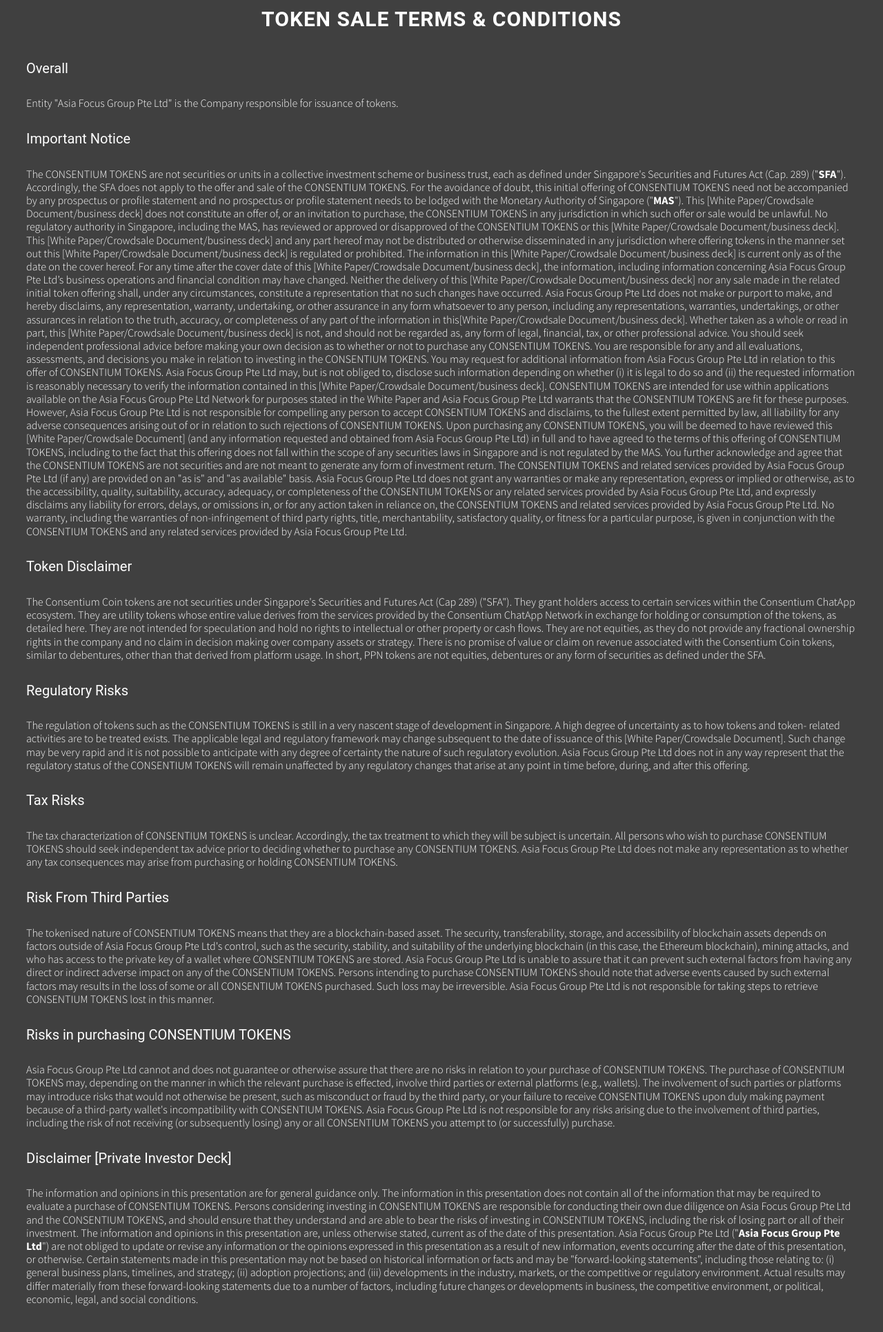
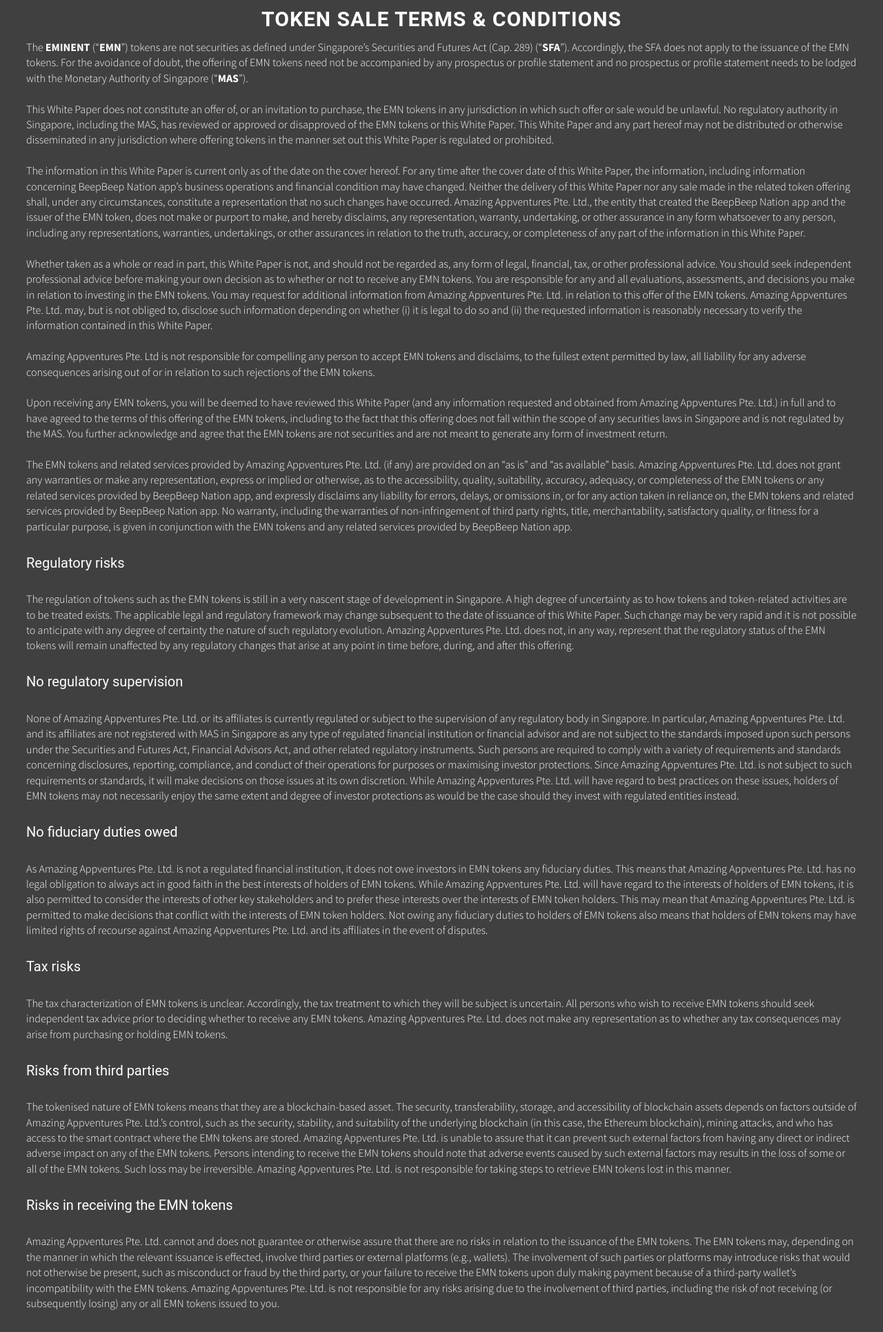
Before and after one commit to bkmsx/wpay-kyc, a PHP site: page /terms-conditions.html in a window 1280 px wide. Shown: the whole page at 69% size. Before the commit the page ends 1893 px from the top, so only its background shows below. Run offline with PHP 8.4, Linux system fonts and the light colour scheme; some libraries are stand-ins or nearby versions.

Commit message:
change consentium to Eminent

```diff
--- a/sign-in.html
+++ b/sign-in.html
@@ -115,7 +115,7 @@
       </div>
       <div class="col-md-4 col-sm-3 v-pad">
         <div class="copyright">
-          <span class="small-font">© 2018 ASIA FOCUS GROUP PTE LTD. All Rights Reserved.</span>
+          <span class="small-font">Copyright © 2018 Amazing Appventures Pte. Ltd.</span>
           <br><br>
 
           <!--<span class="small-font">Privacy Policy &nbsp;| &nbsp;Terms of Service</span>-->
--- a/sign-up.html
+++ b/sign-up.html
@@ -118,7 +118,7 @@
       </div>
       <div class="col-md-4 col-sm-3 v-pad">
         <div class="copyright">
-          <span class="small-font">© 2018 ASIA FOCUS GROUP PTE LTD. All Rights Reserved.</span>
+          <span class="small-font">Copyright © 2018 Amazing Appventures Pte. Ltd.</span>
           <br><br>
 
           <!--<span class="small-font">Privacy Policy &nbsp;| &nbsp;Terms of Service</span>-->
--- a/step.html
+++ b/step.html
@@ -316,7 +316,7 @@ function changeFile(){
       </div>
       <div class="col-md-4 col-sm-3 v-pad">
         <div class="copyright">
-          <span class="small-font">© 2018 ASIA FOCUS GROUP PTE LTD. All Rights Reserved.</span>
+          <span class="small-font">Copyright © 2018 Amazing Appventures Pte. Ltd.</span>
           <br><br>
 
           <!--<span class="small-font">Privacy Policy &nbsp;| &nbsp;Terms of Service</span>-->
--- a/terms-conditions.html
+++ b/terms-conditions.html
@@ -30,144 +30,31 @@
 <h2 style="text-align: center;font-weight: bold;">Token Sale Terms & Conditions</h2>
 <div style="padding:30px; padding-top: 10px; line-height: 1.2">
       <p>
-        <h4>Overall</h4>
-        Entity "Asia Focus Group Pte Ltd" is the Company responsible for issuance of tokens.
-        <h4>Important Notice</h4>
-        The CONSENTIUM TOKENS are not securities or units in a collective investment scheme or
-        business trust, each as defined under Singapore's Securities and Futures Act (Cap. 289)
-        ("<b>SFA</b>"). Accordingly, the SFA does not apply to the offer and sale of the CONSENTIUM
-        TOKENS. For the avoidance of doubt, this initial offering of CONSENTIUM TOKENS need
-        not be accompanied by any prospectus or profile statement and no prospectus or profile
-        statement needs to be lodged with the Monetary Authority of Singapore ("<b>MAS</b>").
-        This [White Paper/Crowdsale Document/business deck] does not constitute an offer of, or an
-        invitation to purchase, the CONSENTIUM TOKENS in any jurisdiction in which such offer or
-        sale would be unlawful. No regulatory authority in Singapore, including the MAS, has
-        reviewed or approved or disapproved of the CONSENTIUM TOKENS or this [White
-        Paper/Crowdsale Document/business deck]. This [White Paper/Crowdsale
-        Document/business deck] and any part hereof may not be distributed or otherwise
-        disseminated in any jurisdiction where offering tokens in the manner set out this [White
-        Paper/Crowdsale Document/business deck] is regulated or prohibited.
-        The information in this [White Paper/Crowdsale Document/business deck] is current only as
-        of the date on the cover hereof. For any time after the cover date of this [White
-        Paper/Crowdsale Document/business deck], the information, including information
-        concerning Asia Focus Group Pte Ltd’s business operations and financial condition may
-        have changed. Neither the delivery of this [White Paper/Crowdsale Document/business
-        deck] nor any sale made in the related initial token offering shall, under any circumstances,
-        constitute a representation that no such changes have occurred. Asia Focus Group Pte Ltd
-        does not make or purport to make, and hereby disclaims, any representation, warranty,
-        undertaking, or other assurance in any form whatsoever to any person, including any
-        representations, warranties, undertakings, or other assurances in relation to the truth,
-        accuracy, or completeness of any part of the information in this[White Paper/Crowdsale
-        Document/business deck].
-        Whether taken as a whole or read in part, this [White Paper/Crowdsale Document/business
-        deck] is not, and should not be regarded as, any form of legal, financial, tax, or other
-        professional advice. You should seek independent professional advice before making your
-        own decision as to whether or not to purchase any CONSENTIUM TOKENS. You are
-        responsible for any and all evaluations, assessments, and decisions you make in relation to
-        investing in the CONSENTIUM TOKENS. You may request for additional information from
-        Asia Focus Group Pte Ltd in relation to this offer of CONSENTIUM TOKENS. Asia Focus
-        Group Pte Ltd may, but is not obliged to, disclose such information depending on whether (i)
-        it is legal to do so and (ii) the requested information is reasonably necessary to verify the
-        information contained in this [White Paper/Crowdsale Document/business deck].
-        CONSENTIUM TOKENS are intended for use within applications available on the Asia
-        Focus Group Pte Ltd Network for purposes stated in the White Paper and Asia Focus Group
-        Pte Ltd warrants that the CONSENTIUM TOKENS are fit for these purposes.
-        However, Asia Focus Group Pte Ltd is not responsible for compelling any person to accept
-        CONSENTIUM TOKENS and disclaims, to the fullest extent permitted by law, all liability for
-        any adverse consequences arising out of or in relation to such rejections of CONSENTIUM
-        TOKENS.
-        Upon purchasing any CONSENTIUM TOKENS, you will be deemed to have reviewed this
-        [White Paper/Crowdsale Document] (and any information requested and obtained from Asia
-        Focus Group Pte Ltd) in full and to have agreed to the terms of this offering of
-        CONSENTIUM TOKENS, including to the fact that this offering does not fall within the scope
-
-        of any securities laws in Singapore and is not regulated by the MAS. You further
-        acknowledge and agree that the CONSENTIUM TOKENS are not securities and are not
-        meant to generate any form of investment return.
-        The CONSENTIUM TOKENS and related services provided by Asia Focus Group Pte Ltd (if
-        any) are provided on an "as is" and "as available" basis. Asia Focus Group Pte Ltd does not
-        grant any warranties or make any representation, express or implied or otherwise, as to the
-        accessibility, quality, suitability, accuracy, adequacy, or completeness of the CONSENTIUM
-        TOKENS or any related services provided by Asia Focus Group Pte Ltd, and expressly
-        disclaims any liability for errors, delays, or omissions in, or for any action taken in reliance
-        on, the CONSENTIUM TOKENS and related services provided by Asia Focus Group Pte
-        Ltd. No warranty, including the warranties of non-infringement of third party rights, title,
-        merchantability, satisfactory quality, or fitness for a particular purpose, is given in
-        conjunction with the CONSENTIUM TOKENS and any related services provided by Asia
-        Focus Group Pte Ltd.
-        <h4>Token Disclaimer</h4>
-        The Consentium Coin tokens are not securities under Singapore's Securities and Futures
-        Act (Cap 289) ("SFA"). They grant holders access to certain services within the
-        Consentium ChatApp ecosystem. They are utility tokens whose entire value derives from
-        the services provided by the Consentium ChatApp Network in exchange for holding or
-        consumption of the tokens, as detailed here. They are not intended for speculation and hold
-        no rights to intellectual or other property or cash flows. They are not equities, as they do not
-        provide any fractional ownership rights in the company and no claim in decision making over
-        company assets or strategy. There is no promise of value or claim on revenue associated
-        with the Consentium Coin tokens, similar to debentures, other than that derived from
-        platform usage. In short, PPN tokens are not equities, debentures or any form of securities
-        as defined under the SFA.
-        <h4>Regulatory Risks</h4>
-        The regulation of tokens such as the CONSENTIUM TOKENS is still in a very nascent stage
-        of development in Singapore. A high degree of uncertainty as to how tokens and token-
-        related activities are to be treated exists. The applicable legal and regulatory framework may
-        change subsequent to the date of issuance of this [White Paper/Crowdsale Document].
-        Such change may be very rapid and it is not possible to anticipate with any degree of
-        certainty the nature of such regulatory evolution. Asia Focus Group Pte Ltd does not in any
-        way represent that the regulatory status of the CONSENTIUM TOKENS will remain
-        unaffected by any regulatory changes that arise at any point in time before, during, and after
-        this offering.
-        <h4>Tax Risks</h4>
-        The tax characterization of CONSENTIUM TOKENS is unclear. Accordingly, the tax
-        treatment to which they will be subject is uncertain. All persons who wish to purchase
-        CONSENTIUM TOKENS should seek independent tax advice prior to deciding whether to
-        purchase any CONSENTIUM TOKENS. Asia Focus Group Pte Ltd does not make any
-        representation as to whether any tax consequences may arise from purchasing or holding
-        CONSENTIUM TOKENS.
-        <h4>Risk From Third Parties</h4>
-
-        The tokenised nature of CONSENTIUM TOKENS means that they are a blockchain-based
-        asset. The security, transferability, storage, and accessibility of blockchain assets depends
-        on factors outside of Asia Focus Group Pte Ltd's control, such as the security, stability, and
-        suitability of the underlying blockchain (in this case, the Ethereum blockchain), mining
-        attacks, and who has access to the private key of a wallet where CONSENTIUM TOKENS
-        are stored. Asia Focus Group Pte Ltd is unable to assure that it can prevent such external
-        factors from having any direct or indirect adverse impact on any of the CONSENTIUM
-        TOKENS. Persons intending to purchase CONSENTIUM TOKENS should note that adverse
-        events caused by such external factors may results in the loss of some or all CONSENTIUM
-        TOKENS purchased. Such loss may be irreversible. Asia Focus Group Pte Ltd is not
-        responsible for taking steps to retrieve CONSENTIUM TOKENS lost in this manner.
-        <h4>Risks in purchasing CONSENTIUM TOKENS</h4>
-        Asia Focus Group Pte Ltd cannot and does not guarantee or otherwise assure that there are
-        no risks in relation to your purchase of CONSENTIUM TOKENS. The purchase of
-        CONSENTIUM TOKENS may, depending on the manner in which the relevant purchase is
-        effected, involve third parties or external platforms (e.g., wallets). The involvement of such
-        parties or platforms may introduce risks that would not otherwise be present, such as
-        misconduct or fraud by the third party, or your failure to receive CONSENTIUM TOKENS
-        upon duly making payment because of a third-party wallet's incompatibility with
-        CONSENTIUM TOKENS. Asia Focus Group Pte Ltd is not responsible for any risks arising
-        due to the involvement of third parties, including the risk of not receiving (or subsequently
-        losing) any or all CONSENTIUM TOKENS you attempt to (or successfully) purchase.
-        <h4>Disclaimer [Private Investor Deck]</h4>
-        The information and opinions in this presentation are for general guidance only. The
-        information in this presentation does not contain all of the information that may be required
-        to evaluate a purchase of CONSENTIUM TOKENS. Persons considering investing in
-        CONSENTIUM TOKENS are responsible for conducting their own due diligence on Asia
-        Focus Group Pte Ltd and the CONSENTIUM TOKENS, and should ensure that they
-        understand and are able to bear the risks of investing in CONSENTIUM TOKENS, including
-        the risk of losing part or all of their investment.
-        The information and opinions in this presentation are, unless otherwise stated, current as of
-        the date of this presentation. Asia Focus Group Pte Ltd ("<b>Asia Focus Group Pte Ltd</b>") are
-        not obliged to update or revise any information or the opinions expressed in this presentation
-        as a result of new information, events occurring after the date of this presentation, or
-        otherwise.
-        Certain statements made in this presentation may not be based on historical information or
-        facts and may be "forward-looking statements", including those relating to: (i) general
-        business plans, timelines, and strategy; (ii) adoption projections; and (iii) developments in
-        the industry, markets, or the competitive or regulatory environment. Actual results may differ
-        materially from these forward-looking statements due to a number of factors, including future
-        changes or developments in business, the competitive environment, or political, economic,
-        legal, and social conditions.
+        <p>The <strong>EMINENT</strong> (&ldquo;<strong>EMN</strong>&rdquo;) tokens are not securities as defined under Singapore&rsquo;s Securities and Futures Act (Cap. 289) (&ldquo;<strong>SFA</strong>&rdquo;). Accordingly, the SFA does not apply to the issuance of the EMN tokens. For the avoidance of doubt, the offering of EMN tokens need not be accompanied by any prospectus or profile statement and no prospectus or profile statement needs to be lodged with the Monetary Authority of Singapore (&ldquo;<strong>MAS</strong>&rdquo;).</p>
+        <p>&nbsp;</p>
+        <p>This White Paper does not constitute an offer of, or an invitation to purchase, the EMN tokens in any jurisdiction in which such offer or sale would be unlawful. No regulatory authority in Singapore, including the MAS, has reviewed or approved or disapproved of the EMN tokens or this White Paper. This White Paper and any part hereof may not be distributed or otherwise disseminated in any jurisdiction where offering tokens in the manner set out this White Paper is regulated or prohibited.</p>
+        <p>&nbsp;</p>
+        <p>The information in this White Paper is current only as of the date on the cover hereof. For any time after the cover date of this White Paper, the information, including information concerning BeepBeep Nation app&rsquo;s business operations and financial condition may have changed. Neither the delivery of this White Paper nor any sale made in the related token offering shall, under any circumstances, constitute a representation that no such changes have occurred. Amazing Appventures Pte. Ltd., the entity that created the BeepBeep Nation app and the issuer of the EMN token, does not make or purport to make, and hereby disclaims, any representation, warranty, undertaking, or other assurance in any form whatsoever to any person, including any representations, warranties, undertakings, or other assurances in relation to the truth, accuracy, or completeness of any part of the information in this White Paper.</p>
+        <p>&nbsp;</p>
+        <p>Whether taken as a whole or read in part, this White Paper is not, and should not be regarded as, any form of legal, financial, tax, or other professional advice. You should seek independent professional advice before making your own decision as to whether or not to receive any EMN tokens. You are responsible for any and all evaluations, assessments, and decisions you make in relation to investing in the EMN tokens. You may request for additional information from Amazing Appventures Pte. Ltd. in relation to this offer of the EMN tokens. Amazing Appventures Pte. Ltd. may, but is not obliged to, disclose such information depending on whether (i) it is legal to do so and (ii) the requested information is reasonably necessary to verify the information contained in this White Paper.</p>
+        <p>&nbsp;</p>
+        <p>Amazing Appventures Pte. Ltd is not responsible for compelling any person to accept EMN tokens and disclaims, to the fullest extent permitted by law, all liability for any adverse consequences arising out of or in relation to such rejections of the EMN tokens.</p>
+        <p>&nbsp;</p>
+        <p>Upon receiving any EMN tokens, you will be deemed to have reviewed this White Paper (and any information requested and obtained from Amazing Appventures Pte. Ltd.) in full and to have agreed to the terms of this offering of the EMN tokens, including to the fact that this offering does not fall within the scope of any securities laws in Singapore and is not regulated by the MAS. You further acknowledge and agree that the EMN tokens are not securities and are not meant to generate any form of investment return.</p>
+        <p>&nbsp;</p>
+        <p>The EMN tokens and related services provided by Amazing Appventures Pte. Ltd. (if any) are provided on an &ldquo;as is&rdquo; and &ldquo;as available&rdquo; basis. Amazing Appventures Pte. Ltd. does not grant any warranties or make any representation, express or implied or otherwise, as to the accessibility, quality, suitability, accuracy, adequacy, or completeness of the EMN tokens or any related services provided by BeepBeep Nation app, and expressly disclaims any liability for errors, delays, or omissions in, or for any action taken in reliance on, the EMN tokens and related services provided by BeepBeep Nation app. No warranty, including the warranties of non-infringement of third party rights, title, merchantability, satisfactory quality, or fitness for a particular purpose, is given in conjunction with the EMN tokens and any related services provided by BeepBeep Nation app.</p>
+        <h4>Regulatory risks</h4>
+        <p>The regulation of tokens such as the EMN tokens is still in a very nascent stage of development in Singapore. A high degree of uncertainty as to how tokens and token-related activities are to be treated exists. The applicable legal and regulatory framework may change subsequent to the date of issuance of this White Paper. Such change may be very rapid and it is not possible to anticipate with any degree of certainty the nature of such regulatory evolution. Amazing Appventures Pte. Ltd. does not, in any way, represent that the regulatory status of the EMN tokens will remain unaffected by any regulatory changes that arise at any point in time before, during, and after this offering.</p>
+        <h4>No regulatory supervision</h4>
+        <p>None of Amazing Appventures Pte. Ltd. or its affiliates is currently regulated or subject to the supervision of any regulatory body in Singapore. In particular, Amazing Appventures Pte. Ltd. and its affiliates are not registered with MAS in Singapore as any type of regulated financial institution or financial advisor and are not subject to the standards imposed upon such persons under the Securities and Futures Act, Financial Advisors Act, and other related regulatory instruments. Such persons are required to comply with a variety of requirements and standards concerning disclosures, reporting, compliance, and conduct of their operations for purposes or maximising investor protections. Since Amazing Appventures Pte. Ltd. is not subject to such requirements or standards, it will make decisions on those issues at its own discretion. While Amazing Appventures Pte. Ltd. will have regard to best practices on these issues, holders of EMN tokens may not necessarily enjoy the same extent and degree of investor protections as would be the case should they invest with regulated entities instead.</p>
+        <h4>No fiduciary duties owed</h4>
+        <p>As Amazing Appventures Pte. Ltd. is not a regulated financial institution, it does not owe investors in EMN tokens any fiduciary duties. This means that Amazing Appventures Pte. Ltd. has no legal obligation to always act in good faith in the best interests of holders of EMN tokens. While Amazing Appventures Pte. Ltd. will have regard to the interests of holders of EMN tokens, it is also permitted to consider the interests of other key stakeholders and to prefer these interests over the interests of EMN token holders. This may mean that Amazing Appventures Pte. Ltd. is permitted to make decisions that conflict with the interests of EMN token holders. Not owing any fiduciary duties to holders of EMN tokens also means that holders of EMN tokens may have limited rights of recourse against Amazing Appventures Pte. Ltd. and its affiliates in the event of disputes.</p>
+        <h4>Tax risks</h4>
+        <p>The tax characterization of EMN tokens is unclear. Accordingly, the tax treatment to which they will be subject is uncertain. All persons who wish to receive EMN tokens should seek independent tax advice prior to deciding whether to receive any EMN tokens. Amazing Appventures Pte. Ltd. does not make any representation as to whether any tax consequences may arise from purchasing or holding EMN tokens.</p>
+        <h4>Risks from third parties</h4>
+        <p>The tokenised nature of EMN tokens means that they are a blockchain-based asset. The security, transferability, storage, and accessibility of blockchain assets depends on factors outside of Amazing Appventures Pte. Ltd.&rsquo;s control, such as the security, stability, and suitability of the underlying blockchain (in this case, the Ethereum blockchain), mining attacks, and who has access to the smart contract where the EMN tokens are stored. Amazing Appventures Pte. Ltd. is unable to assure that it can prevent such external factors from having any direct or indirect adverse impact on any of the EMN tokens. Persons intending to receive the EMN tokens should note that adverse events caused by such external factors may results in the loss of some or all of the EMN tokens. Such loss may be irreversible. Amazing Appventures Pte. Ltd. is not responsible for taking steps to retrieve EMN tokens lost in this manner.</p>
+        <h4>Risks in receiving the EMN tokens</h4>
+        <p>Amazing Appventures Pte. Ltd. cannot and does not guarantee or otherwise assure that there are no risks in relation to the issuance of the EMN tokens. The EMN tokens may, depending on the manner in which the relevant issuance is effected, involve third parties or external platforms (e.g., wallets). The involvement of such parties or platforms may introduce risks that would not otherwise be present, such as misconduct or fraud by the third party, or your failure to receive the EMN tokens upon duly making payment because of a third-party wallet&rsquo;s incompatibility with the EMN tokens. Amazing Appventures Pte. Ltd. is not responsible for any risks arising due to the involvement of third parties, including the risk of not receiving (or subsequently losing) any or all EMN tokens issued to you.</p>
       </p>
     </div>
 
--- a/thankyou.php
+++ b/thankyou.php
@@ -126,7 +126,7 @@ function logOut(){
       <a href="index.php" class="btn light-btn">DASHBOARD</a>
       <br>
       <br>
-      <span class="small-font">you’ll be redirected to the dashboard shortly, <a href="dash-board.php" class="highlight-text">click here</a> if nothing happens</span>
+      <span class="small-font">you’ll be redirected to the dashboard shortly, <a href="index.php" class="highlight-text">click here</a> if nothing happens</span>
     </div>
   </div>
 </div>
@@ -151,7 +151,7 @@ function logOut(){
       </div>
       <div class="col-md-4 col-sm-3 v-pad">
         <div class="copyright">
-          <span class="small-font">© 2018 ASIA FOCUS GROUP PTE LTD. All Rights Reserved.</span>
+          <span class="small-font">Copyright © 2018 Amazing Appventures Pte. Ltd.</span>
           <br><br>
 
           <span class="small-font"><a href="#privacy" class="open-popup-link highlight-text">Privacy Policy</a></span>
@@ -170,7 +170,7 @@ function logOut(){
   <br>
   <p>By submitting your personal information to us, you consent to such information being used by us for the provision of the Services and also for us to communicate with you. </p>
   <br>
-  <p>In the event if you do not agree for Consentium to process your data, please notify Consentium via email at <a class="highlight-text" href="mailto:hello@consentium.net">hello@consentium.net.</a></p>
+  <p>In the event if you do not agree for Beep Beep Nation to process your data, please notify Beep Beep Nation via email at <a class="highlight-text" href="mailto:admin@amazingappventures.ltd">admin@amazingappventures.ltd</a></p>
 </div>
 <!---------- Privacy policy popup END ------------>
 
```
Also changed, not shown: index.php (+4 -4 lines), payment.php (+4 -4 lines), summary.php (+9 -9 lines), 1 other file.
